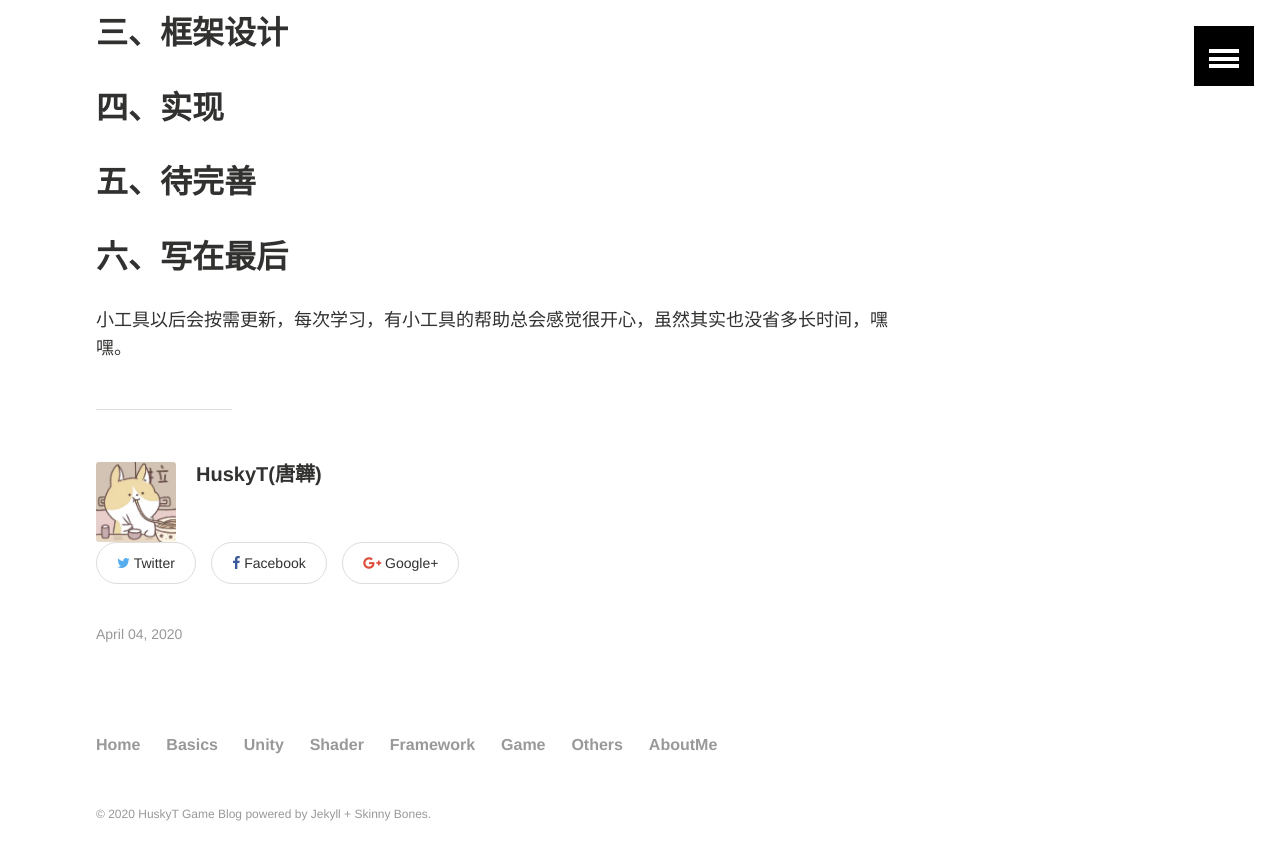
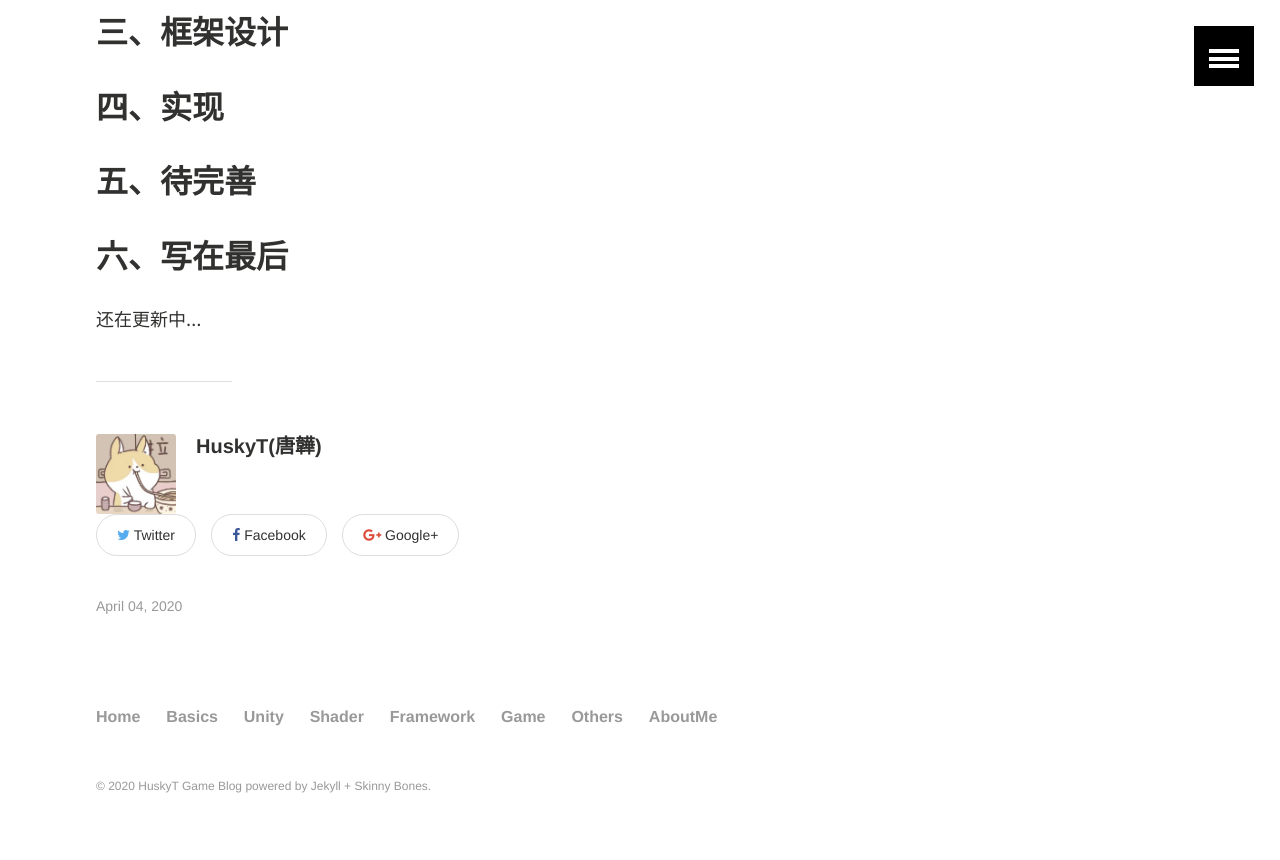
Before and after one commit to HuskyTGame/HuskyTGame.github.io, a Jekyll site: the page built from _posts/framework/2020-04-04-简易资源加载框架.md, in a window 1280 px wide and 900 px high, scrolled down 3097 px. Shown: the top 860 px of the window. Built offline with Jekyll 4.4.1, drawn with Linux system fonts in a browser that asks for light colours.

Commit message:
Update 2020-04-04-简易资源加载框架.md

```diff
--- a/_posts/framework/2020-04-04-简易资源加载框架.md
+++ b/_posts/framework/2020-04-04-简易资源加载框架.md
@@ -1,6 +1,6 @@
 ---
 layout: article
-title:  "日常学习使用的小工具"
+title:  "简易资源加载框架"
 categories: framework
 image:
     teaser: /in-post/framework/2020-04-04-简易资源加载框架/FrameworkImg.jpg
@@ -127,4 +127,4 @@
 
 ## 六、写在最后
 
-小工具以后会按需更新，每次学习，有小工具的帮助总会感觉很开心，虽然其实也没省多长时间，嘿嘿。
+还在更新中...
```
